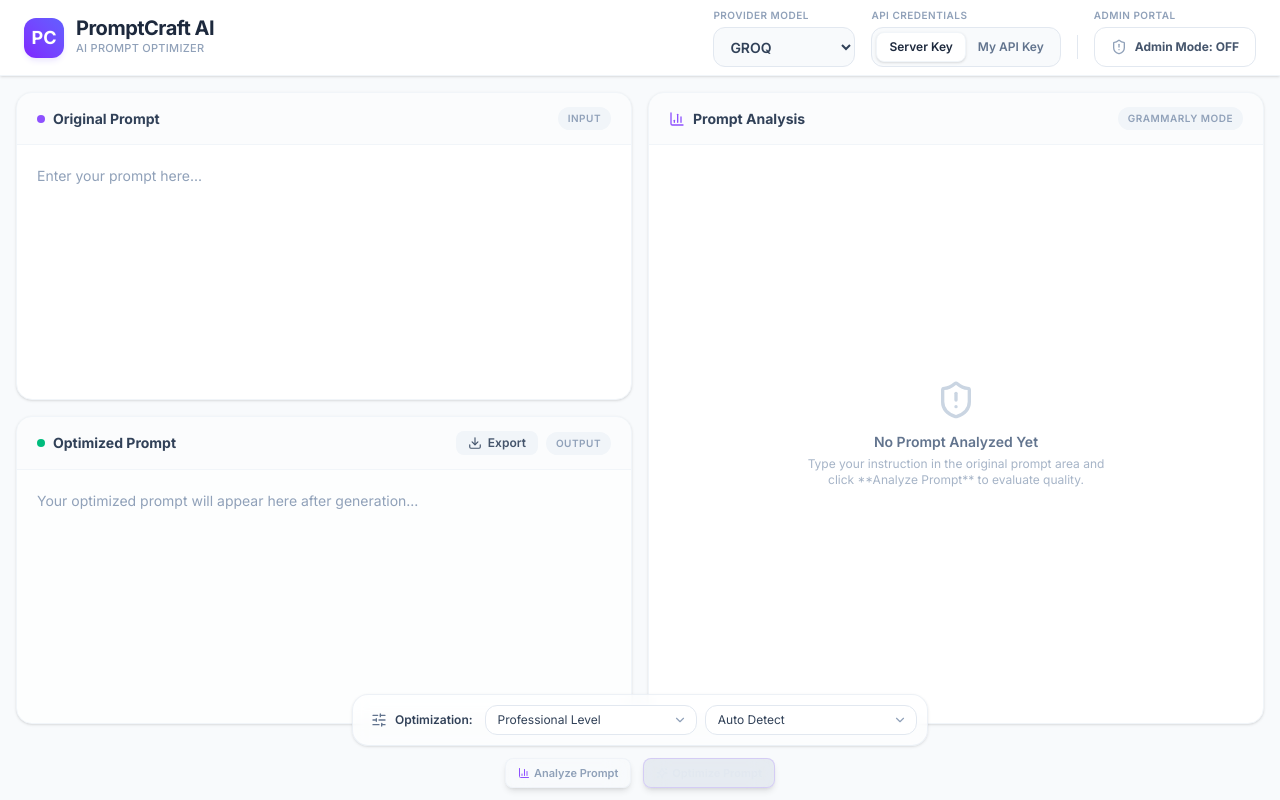
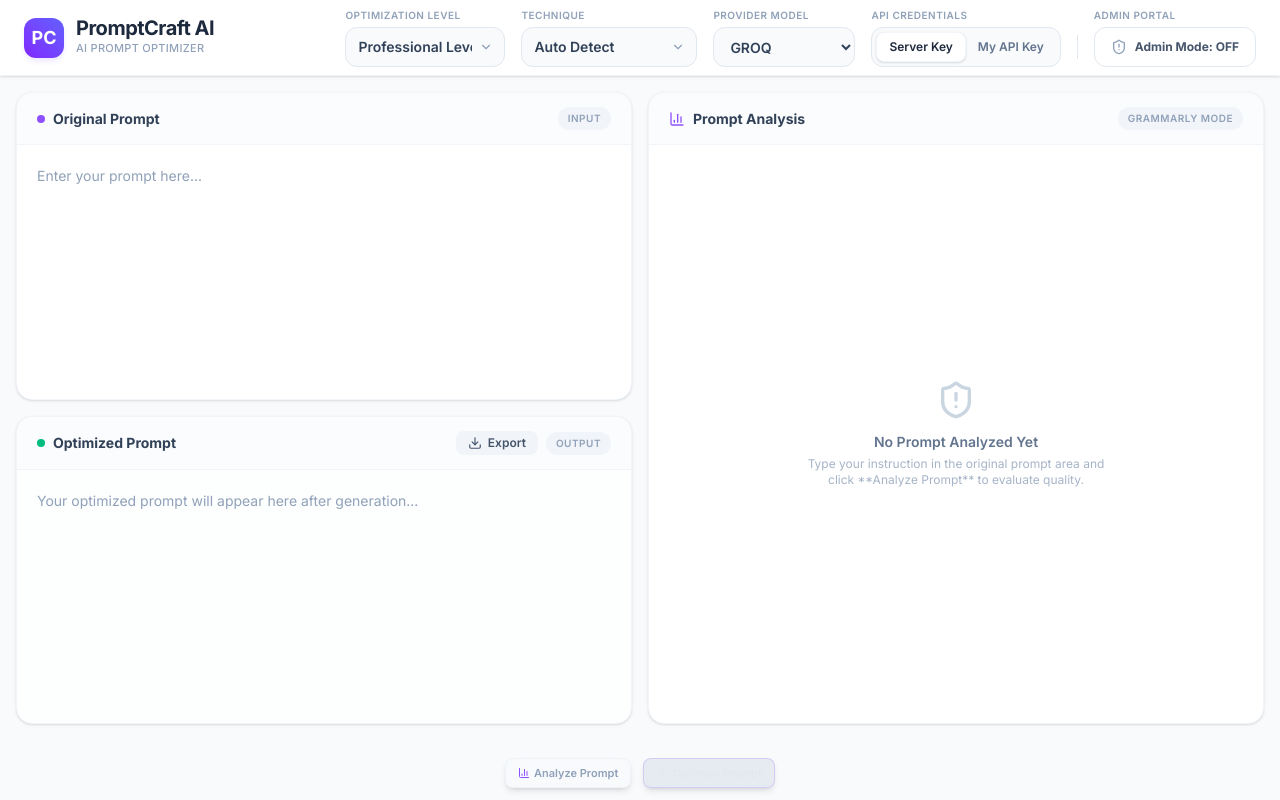
Before and after one commit to dipk6545/AI-Prompt-Generator, a React (Vite) app in the folder frontend/: page / in a window 1280 px wide. Built offline with nearby package versions, Linux system fonts and the light colour scheme.

Commit message:
Move OptimizationOptions to Header panel

```diff
--- a/frontend/src/App.tsx
+++ b/frontend/src/App.tsx
@@ -220,6 +220,10 @@ function App() {
         onDeleteUserKey={handleDeleteUserKey}
         isAdmin={isAdmin}
         onToggleAdmin={handleAdminToggle}
+        optimizationLevel={optimizationLevel}
+        setOptimizationLevel={setOptimizationLevel}
+        optimizationTechnique={optimizationTechnique}
+        setOptimizationTechnique={setOptimizationTechnique}
       />
 
       {/* Main Panels Workspace */}
@@ -235,10 +239,6 @@ function App() {
         analysisData={analysisData}
         isAnalyzing={isAnalyzing}
         onAnalyze={handleAnalyze}
-        optimizationLevel={optimizationLevel}
-        setOptimizationLevel={setOptimizationLevel}
-        optimizationTechnique={optimizationTechnique}
-        setOptimizationTechnique={setOptimizationTechnique}
         optimizationReport={optimizationReport}
         promptDiff={promptDiff}
       />
--- a/frontend/src/components/Header.tsx
+++ b/frontend/src/components/Header.tsx
@@ -1,5 +1,6 @@
 import React, { useState, useEffect } from 'react';
 import { ShieldAlert, ShieldCheck, Key, RefreshCw, Trash2, Eye, EyeOff } from 'lucide-react';
+import { OptimizationOptions } from './OptimizationOptions';
 
 
 interface HeaderProps {
@@ -12,6 +13,10 @@ interface HeaderProps {
   onDeleteUserKey: (provider: string) => void;
   isAdmin: boolean;
   onToggleAdmin: (active: boolean) => void;
+  optimizationLevel: string;
+  setOptimizationLevel: (level: string) => void;
+  optimizationTechnique: string;
+  setOptimizationTechnique: (technique: string) => void;
 }
 
 const PROVIDERS = ['GROQ', 'MISTRAL', 'CEREBRAS', 'GEMINI', 'OPENROUTER'];
@@ -26,6 +31,10 @@ export const Header: React.FC<HeaderProps> = ({
   onDeleteUserKey,
   isAdmin,
   onToggleAdmin,
+  optimizationLevel,
+  setOptimizationLevel,
+  optimizationTechnique,
+  setOptimizationTechnique,
 }) => {
   const [rawKeyInput, setRawKeyInput] = useState('');
   const [showKeyInput, setShowKeyInput] = useState(false);
@@ -75,6 +84,15 @@ export const Header: React.FC<HeaderProps> = ({
 
       {/* Control Area */}
       <div className="flex flex-wrap items-center gap-4">
+
+        <OptimizationOptions
+          optimizationLevel={optimizationLevel}
+          setOptimizationLevel={setOptimizationLevel}
+          optimizationTechnique={optimizationTechnique}
+          setOptimizationTechnique={setOptimizationTechnique}
+          disabled={false}
+        />
+
         {/* Model Selection Dropdown */}
         <div className="flex flex-col gap-1">
           <label className="text-[10px] font-semibold text-slate-400 uppercase tracking-wider">
--- a/frontend/src/components/OptimizationOptions.tsx
+++ b/frontend/src/components/OptimizationOptions.tsx
@@ -1,5 +1,5 @@
 import React from 'react';
-import { ChevronDown, SlidersHorizontal } from 'lucide-react';
+import { ChevronDown } from 'lucide-react';
 
 interface OptimizationOptionsProps {
   optimizationLevel: string;
@@ -17,35 +17,38 @@ export const OptimizationOptions: React.FC<OptimizationOptionsProps> = ({
   disabled
 }) => {
   return (
-    <div className="flex flex-col sm:flex-row items-center gap-3 bg-white/60 backdrop-blur-sm border border-slate-200/60 p-2.5 rounded-2xl shadow-sm w-full max-w-xl mx-auto pointer-events-auto">
-      <div className="flex items-center gap-2 pl-2">
-        <SlidersHorizontal className="w-4 h-4 text-slate-500" />
-        <span className="text-xs font-semibold text-slate-700">Optimization:</span>
-      </div>
-
-      <div className="flex items-center gap-2 flex-1 w-full">
-        {/* Level Dropdown */}
-        <div className="relative flex-1">
+    <>
+      {/* Level Dropdown */}
+      <div className="flex flex-col gap-1">
+        <label className="text-[10px] font-semibold text-slate-400 uppercase tracking-wider">
+          Optimization Level
+        </label>
+        <div className="relative">
           <select
             disabled={disabled}
             value={optimizationLevel}
             onChange={(e) => setOptimizationLevel(e.target.value)}
-            className="w-full appearance-none bg-white border border-slate-200 text-slate-700 text-xs py-1.5 pl-3 pr-8 rounded-xl focus:outline-none focus:ring-2 focus:ring-violet-500/50 disabled:opacity-50 disabled:cursor-not-allowed cursor-pointer"
+            className="h-10 w-40 px-3 bg-slate-50 border border-slate-200 rounded-xl text-sm font-semibold text-slate-700 focus:outline-none focus:ring-2 focus:ring-violet-500/20 focus:border-violet-500 transition-all cursor-pointer appearance-none pr-8 disabled:opacity-50 disabled:cursor-not-allowed"
           >
             <option value="Basic">Basic Level</option>
             <option value="Professional">Professional Level</option>
             <option value="Expert">Expert Level</option>
           </select>
-          <ChevronDown className="w-3.5 h-3.5 text-slate-400 absolute right-2.5 top-1/2 -translate-y-1/2 pointer-events-none" />
+          <ChevronDown className="w-3.5 h-3.5 text-slate-400 absolute right-3 top-1/2 -translate-y-1/2 pointer-events-none" />
         </div>
+      </div>
 
-        {/* Technique Dropdown */}
-        <div className="relative flex-1">
+      {/* Technique Dropdown */}
+      <div className="flex flex-col gap-1">
+        <label className="text-[10px] font-semibold text-slate-400 uppercase tracking-wider">
+          Technique
+        </label>
+        <div className="relative">
           <select
             disabled={disabled}
             value={optimizationTechnique}
             onChange={(e) => setOptimizationTechnique(e.target.value)}
-            className="w-full appearance-none bg-white border border-slate-200 text-slate-700 text-xs py-1.5 pl-3 pr-8 rounded-xl focus:outline-none focus:ring-2 focus:ring-violet-500/50 disabled:opacity-50 disabled:cursor-not-allowed cursor-pointer"
+            className="h-10 w-44 px-3 bg-slate-50 border border-slate-200 rounded-xl text-sm font-semibold text-slate-700 focus:outline-none focus:ring-2 focus:ring-violet-500/20 focus:border-violet-500 transition-all cursor-pointer appearance-none pr-8 disabled:opacity-50 disabled:cursor-not-allowed"
           >
             <option value="Auto Detect">Auto Detect</option>
             <option value="Role Prompting">Role Prompting</option>
@@ -55,9 +58,9 @@ export const OptimizationOptions: React.FC<OptimizationOptionsProps> = ({
             <option value="Structured Prompt">Structured Prompt</option>
             <option value="ReAct">ReAct</option>
           </select>
-          <ChevronDown className="w-3.5 h-3.5 text-slate-400 absolute right-2.5 top-1/2 -translate-y-1/2 pointer-events-none" />
+          <ChevronDown className="w-3.5 h-3.5 text-slate-400 absolute right-3 top-1/2 -translate-y-1/2 pointer-events-none" />
         </div>
       </div>
-    </div>
+    </>
   );
 };
--- a/frontend/src/components/PromptPanels.tsx
+++ b/frontend/src/components/PromptPanels.tsx
@@ -1,6 +1,5 @@
 import React from 'react';
 import { Sparkles, Copy, Check, Info, ShieldAlert, BarChart3, AlertCircle, Lightbulb, Loader2, Download } from 'lucide-react';
-import { OptimizationOptions } from './OptimizationOptions';
 import { OptimizationReportCard } from './OptimizationReportCard';
 import { PromptDiffViewer } from './PromptDiffViewer';
 
@@ -30,10 +29,6 @@ interface PromptPanelsProps {
   analysisData: AnalysisResponse | null;
   isAnalyzing: boolean;
   onAnalyze: () => void;
-  optimizationLevel: string;
-  setOptimizationLevel: (level: string) => void;
-  optimizationTechnique: string;
-  setOptimizationTechnique: (technique: string) => void;
   optimizationReport: any[];
   promptDiff: string;
 }
@@ -63,10 +58,6 @@ export const PromptPanels: React.FC<PromptPanelsProps> = ({
   analysisData,
   isAnalyzing,
   onAnalyze,
-  optimizationLevel,
-  setOptimizationLevel,
-  optimizationTechnique,
-  setOptimizationTechnique,
   optimizationReport,
   promptDiff,
 }) => {
@@ -288,14 +279,6 @@ export const PromptPanels: React.FC<PromptPanelsProps> = ({
       {/* Floating Action Buttons Panel */}
       <div className="fixed bottom-3 left-1/2 -translate-x-1/2 z-50 flex flex-col items-center justify-center gap-3 pointer-events-none w-full px-4">
 
-        <OptimizationOptions
-          optimizationLevel={optimizationLevel}
-          setOptimizationLevel={setOptimizationLevel}
-          optimizationTechnique={optimizationTechnique}
-          setOptimizationTechnique={setOptimizationTechnique}
-          disabled={isLoading || isAnalyzing}
-        />
-
         <div className="flex flex-col sm:flex-row gap-3 pointer-events-none">
           <button
             onClick={onAnalyze}
```
